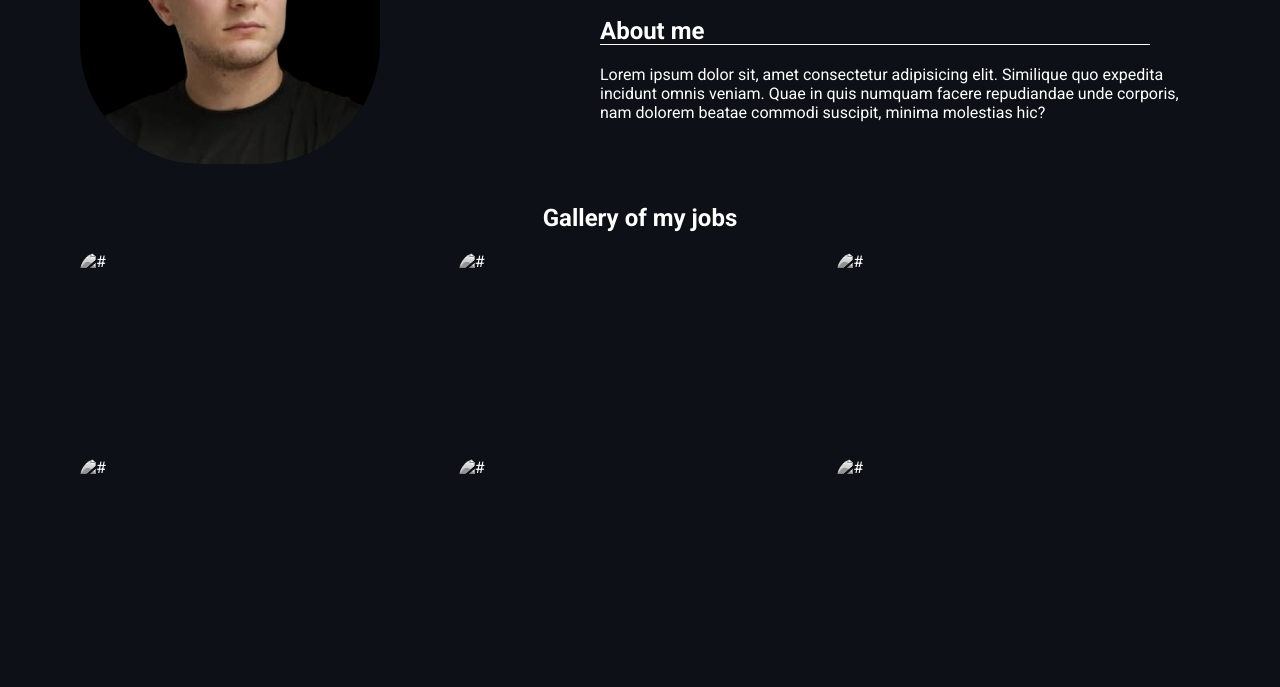
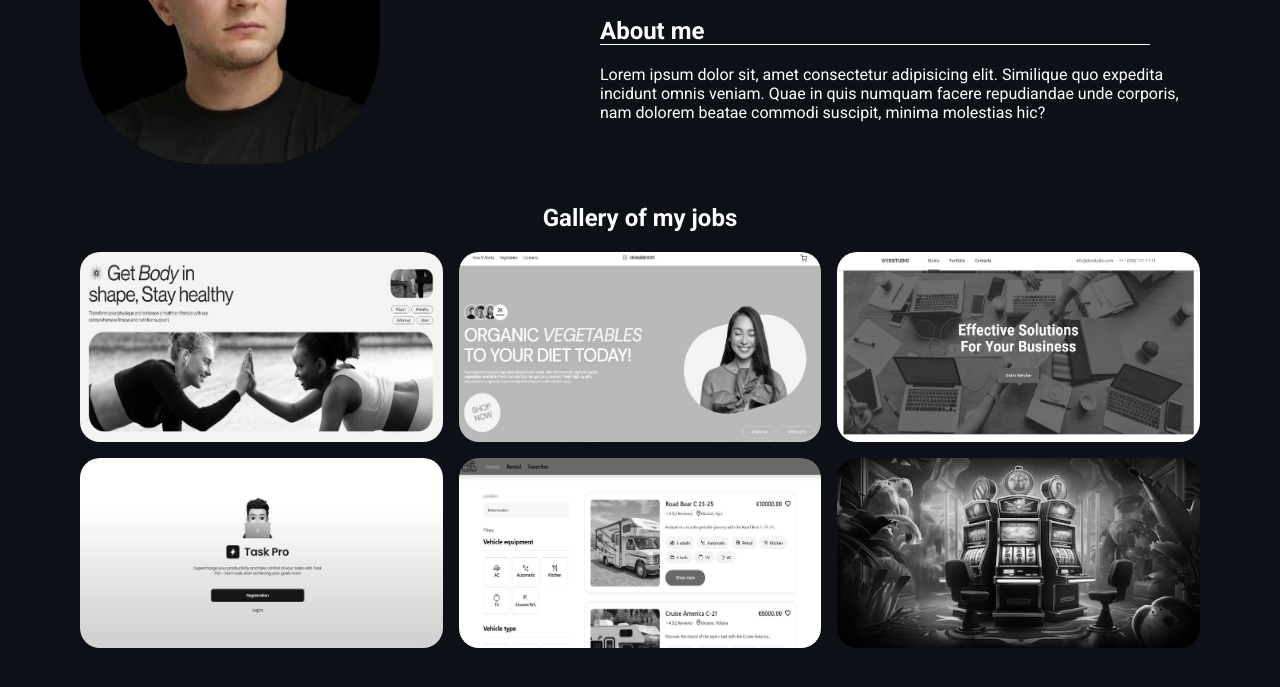
Before and after one commit to MrMatvienko/MrMatvienko, a plain HTML site: page index.html in a window 1280 px wide. Shown: the part 257-944 px from the top of the page. Drawn offline with Linux system fonts and the light colour scheme; the site is published under a folder, as on GitHub Pages, so addresses that start at the root find nothing.

Commit message:
update img

```diff
--- a/index.html
+++ b/index.html
@@ -55,22 +55,26 @@
           <h2 class="gallery-title">Gallery of my jobs</h2>
           <ul class="gallery-list">
             <li class="gallery-list-item">
-              <img src="/image/fitness.jpg" alt="#" class="gallery-img" />
+              <img src="./image/fitness.jpg" alt="#" class="gallery-img" />
             </li>
             <li class="gallery-list-item">
-              <img src="/image/vagetables.jpg" alt="#" class="gallery-img" />
+              <img src="./image/vagetables.jpg" alt="#" class="gallery-img" />
             </li>
             <li class="gallery-list-item">
-              <img src="/image/web-studio.jpg" alt="#" class="gallery-img" />
+              <img src="./image/web-studio.jpg" alt="#" class="gallery-img" />
             </li>
             <li class="gallery-list-item">
-              <img src="/image/taskpro.jpg" alt="#" class="gallery-img" />
+              <img src="./image/taskpro.jpg" alt="#" class="gallery-img" />
             </li>
             <li class="gallery-list-item">
-              <img src="/image/rental-camper.jpg" alt="#" class="gallery-img" />
+              <img
+                src="./image/rental-camper.jpg"
+                alt="#"
+                class="gallery-img"
+              />
             </li>
             <li class="gallery-list-item">
-              <img src="/image/casinos.jpg" alt="#" class="gallery-img" />
+              <img src="./image/casinos.jpg" alt="#" class="gallery-img" />
             </li>
           </ul>
         </div>
```
